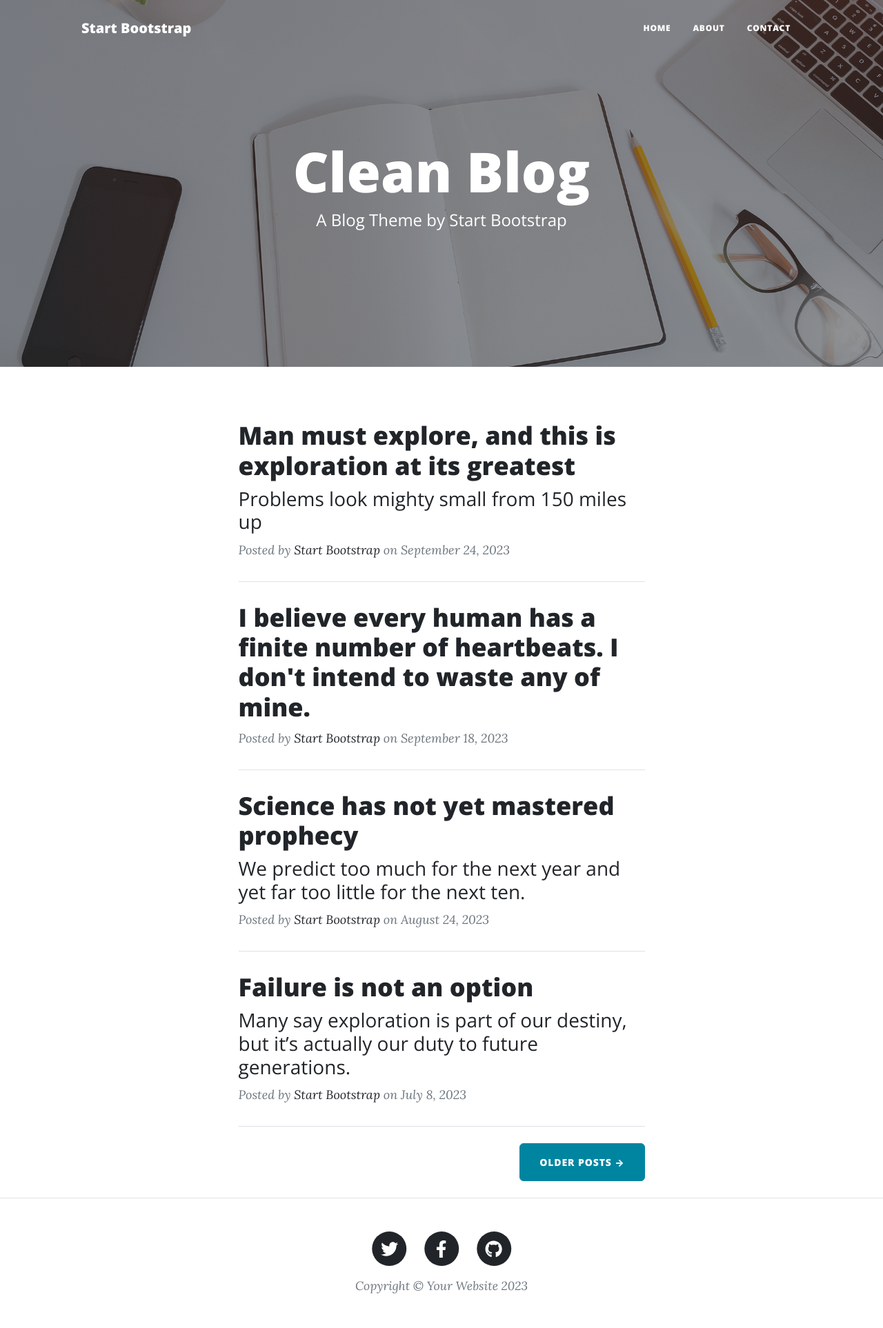
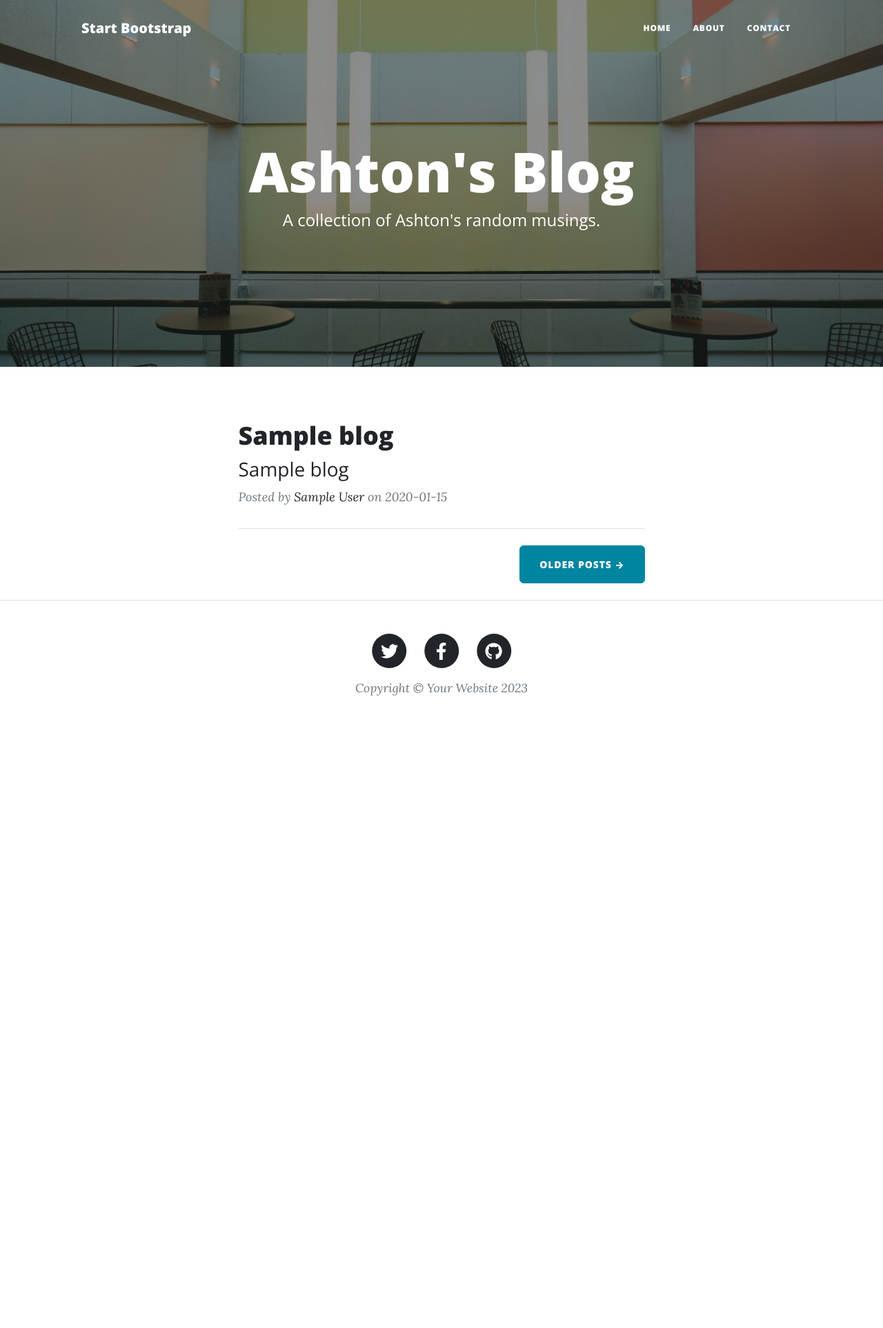
Before and after one commit to ashjorda/100-Days-Of-Code, a Flask app: template Day-59-Upgraded Blog/templates/index.html in a window 1280 px wide. Shown: the whole page at 69% size. After the commit the page ends 1009 px from the top, so only its background shows below. Run offline with Flask 3, Linux system fonts and the light colour scheme; the template is opened without the code that fills it: most values are stand-ins (such as "Sample title", 1, 10 or a date in 2020); some libraries are stand-ins or nearby versions.

Commit message:
feature: update header image, and import blog material via API

```diff
--- a/Day-59-Upgraded Blog/main.py
+++ b/Day-59-Upgraded Blog/main.py
@@ -6,7 +6,9 @@ app = Flask(__name__)
 
 @app.route('/')
 def index():
-    return render_template("index.html")
+    blog_post = requests.get("https://api.npoint.io/674f5423f73deab1e9a7")
+    blogs = blog_post.json()
+    return render_template("index.html", blogs=blogs)
 
 
 @app.route('/about')
@@ -18,5 +20,6 @@ def about():
 def contact():
     return render_template("contact.html")
 
+
 if __name__ == "__main__":
     app.run(debug=True, port=5000)
--- a/Day-59-Upgraded Blog/templates/index.html
+++ b/Day-59-Upgraded Blog/templates/index.html
@@ -1,12 +1,12 @@
     {% include "header.html" %}
         <!-- Page Header-->
-        <header class="masthead" style="background-image: url('static/assets/img/home-bg.jpg')">
+        <header class="masthead" style="background-image: url('static/assets/img/home-bg.jpeg')">
             <div class="container position-relative px-4 px-lg-5">
                 <div class="row gx-4 gx-lg-5 justify-content-center">
                     <div class="col-md-10 col-lg-8 col-xl-7">
                         <div class="site-heading">
-                            <h1>Clean Blog</h1>
-                            <span class="subheading">A Blog Theme by Start Bootstrap</span>
+                            <h1>Ashton's Blog</h1>
+                            <span class="subheading">A collection of Ashton's random musings.</span>
                         </div>
                     </div>
                 </div>
@@ -17,58 +17,21 @@
             <div class="row gx-4 gx-lg-5 justify-content-center">
                 <div class="col-md-10 col-lg-8 col-xl-7">
                     <!-- Post preview-->
+                    {% for blog in blogs %}
                     <div class="post-preview">
                         <a href="post.html">
-                            <h2 class="post-title">Man must explore, and this is exploration at its greatest</h2>
-                            <h3 class="post-subtitle">Problems look mighty small from 150 miles up</h3>
+                            <h2 class="post-title">{{ blog.title }}</h2>
+                            <h3 class="post-subtitle">{{ blog.subtitle }}</h3>
                         </a>
                         <p class="post-meta">
                             Posted by
-                            <a href="#!">Start Bootstrap</a>
-                            on September 24, 2023
+                            <a href="#!">{{ blog.author }}</a>
+                            on {{ blog.dates }}
                         </p>
                     </div>
                     <!-- Divider-->
                     <hr class="my-4" />
-                    <!-- Post preview-->
-                    <div class="post-preview">
-                        <a href="post.html"><h2 class="post-title">I believe every human has a finite number of heartbeats. I don't intend to waste any of mine.</h2></a>
-                        <p class="post-meta">
-                            Posted by
-                            <a href="#!">Start Bootstrap</a>
-                            on September 18, 2023
-                        </p>
-                    </div>
-                    <!-- Divider-->
-                    <hr class="my-4" />
-                    <!-- Post preview-->
-                    <div class="post-preview">
-                        <a href="post.html">
-                            <h2 class="post-title">Science has not yet mastered prophecy</h2>
-                            <h3 class="post-subtitle">We predict too much for the next year and yet far too little for the next ten.</h3>
-                        </a>
-                        <p class="post-meta">
-                            Posted by
-                            <a href="#!">Start Bootstrap</a>
-                            on August 24, 2023
-                        </p>
-                    </div>
-                    <!-- Divider-->
-                    <hr class="my-4" />
-                    <!-- Post preview-->
-                    <div class="post-preview">
-                        <a href="post.html">
-                            <h2 class="post-title">Failure is not an option</h2>
-                            <h3 class="post-subtitle">Many say exploration is part of our destiny, but it’s actually our duty to future generations.</h3>
-                        </a>
-                        <p class="post-meta">
-                            Posted by
-                            <a href="#!">Start Bootstrap</a>
-                            on July 8, 2023
-                        </p>
-                    </div>
-                    <!-- Divider-->
-                    <hr class="my-4" />
+                    {% endfor %}
                     <!-- Pager-->
                     <div class="d-flex justify-content-end mb-4"><a class="btn btn-primary text-uppercase" href="#!">Older Posts →</a></div>
                 </div>
```
Also changed, not shown: Day-59-Upgraded Blog/static/assets/img/home-bg.jpeg (added), Day-59-Upgraded Blog/static/assets/img/home-bg.jpg (deleted).
